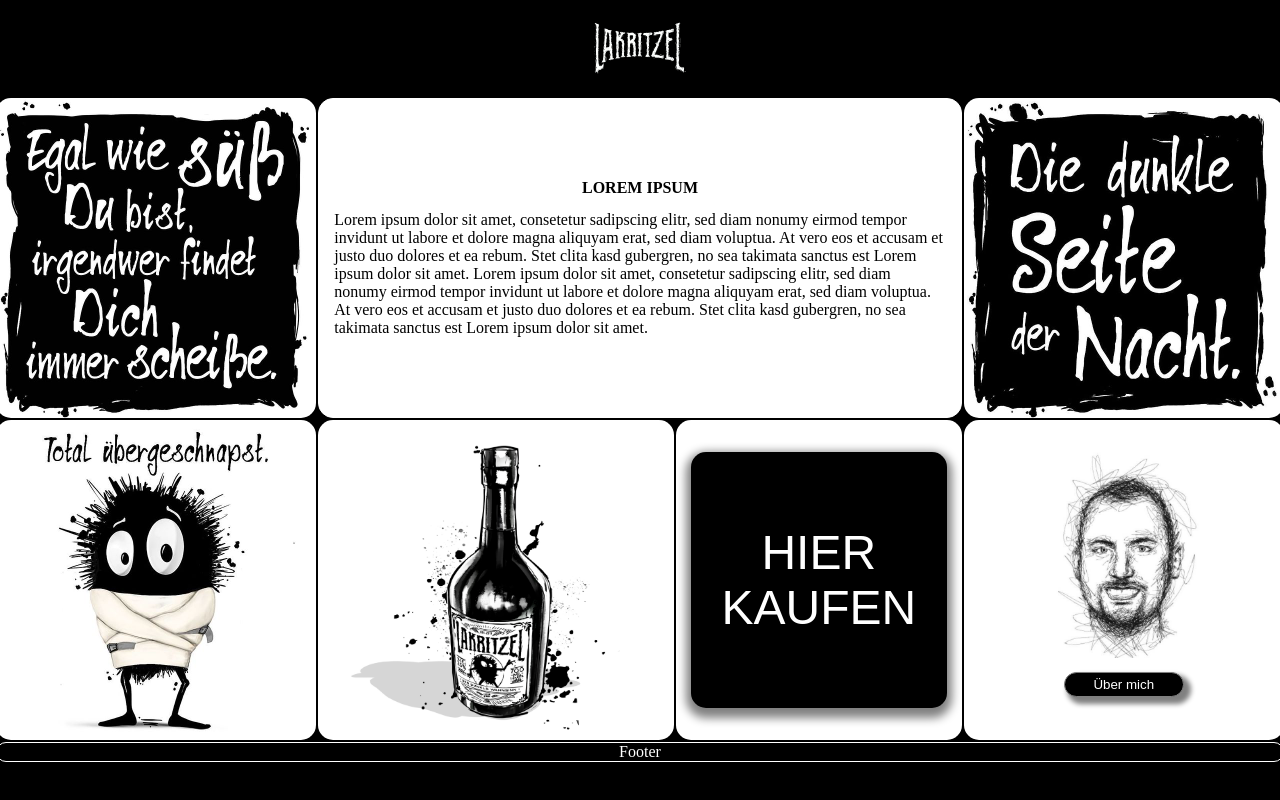
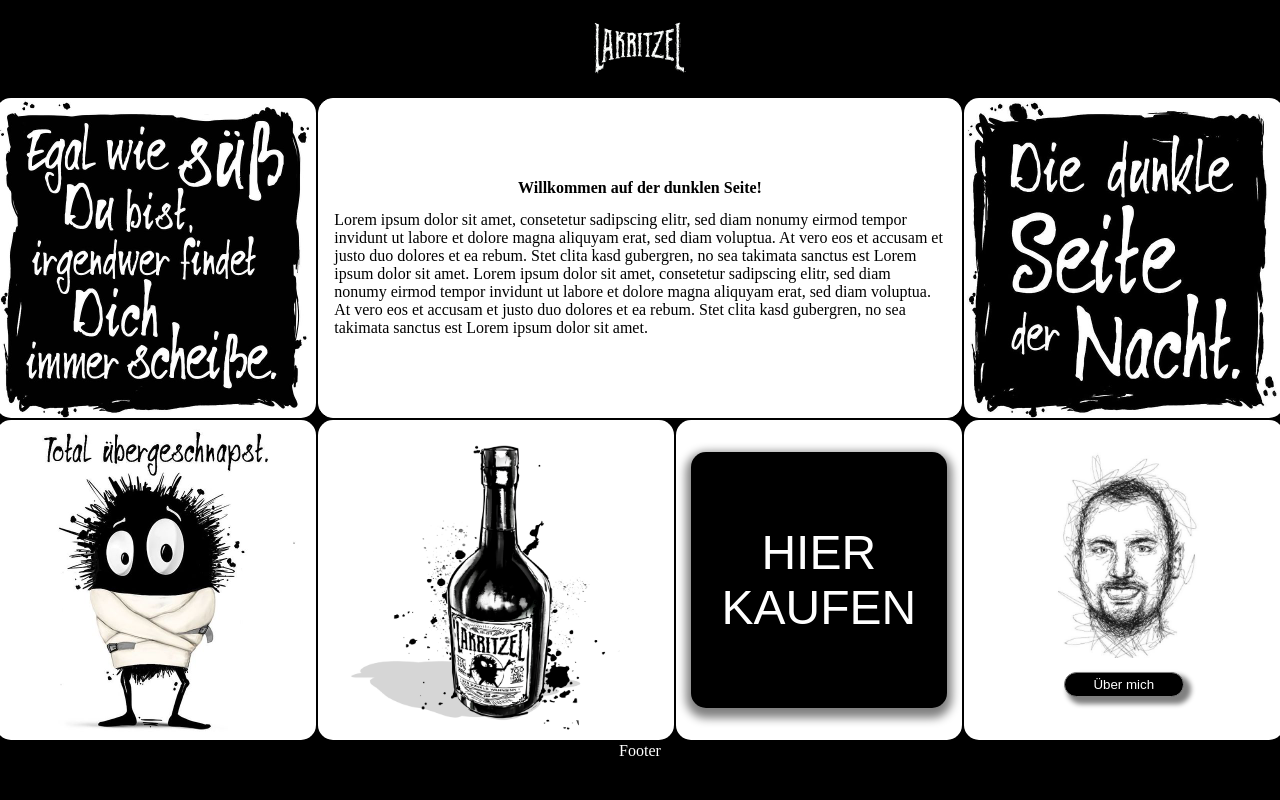
Before and after one commit to falkkreimeier/lakritzel-homepage, a React (Create React App) app: page / in a window 1280 px wide. Built offline with nearby package versions, Linux system fonts and the light colour scheme.

Commit message:
repair media Queries

```diff
--- a/src/components/Footer.js
+++ b/src/components/Footer.js
@@ -10,12 +10,8 @@ function Footer() {
 
 const Wrapper = styled.footer`
   grid-area: footer;
-  border: 1px solid white;
-  border-radius: 25px;
-  width: 100%;
   display: flex;
   justify-content: center;
-  border: 1px solid white;
   background-color: black;
   color: white;
   margin: 0 auto;
--- a/src/components/Header.js
+++ b/src/components/Header.js
@@ -11,7 +11,6 @@ function Header() {
 
 const Wrapper = styled.header`
   grid-area: header;
-  width: 100%;
   display: flex;
   justify-content: center;
   grid-area: header;
--- a/src/components/Reception.js
+++ b/src/components/Reception.js
@@ -3,7 +3,7 @@ import styled from "styled-components";
 function Reception() {
   return (
     <Wrapper>
-      <Headline>LOREM IPSUM</Headline>
+      <Headline>Willkommen auf der dunklen Seite!</Headline>
       <Text>
         Lorem ipsum dolor sit amet, consetetur sadipscing elitr, sed diam nonumy
         eirmod tempor invidunt ut labore et dolore magna aliquyam erat, sed diam
@@ -21,7 +21,6 @@ function Reception() {
 
 const Wrapper = styled.section`
   height: 20rem;
-  /* width: 4rem; */
   border: 1px solid white;
   border-radius: 15px;
   padding: 15px;
@@ -30,6 +29,10 @@ const Wrapper = styled.section`
   display: flex;
   flex-direction: column;
   justify-content: center;
+  @media only screen and (max-width: 800px) {
+    margin: 0 auto;
+    width: 29rem;
+  }
 `;
 
 const Headline = styled.h1`
--- a/src/components/Shop.js
+++ b/src/components/Shop.js
@@ -10,15 +10,15 @@ function Shop() {
 
 const Wrapper = styled.section`
   height: 20rem;
-  /* width: 20rem; */
   background-color: white;
   border-radius: 15px;
   display: flex;
   justify-content: center;
   align-items: center;
   grid-area: shop;
-  @media only screen and (max-width: 375px) {
-    width: none;
+  @media only screen and (max-width: 800px) {
+    margin: 0 auto;
+    width: 29rem;
   }
 `;
 
```
